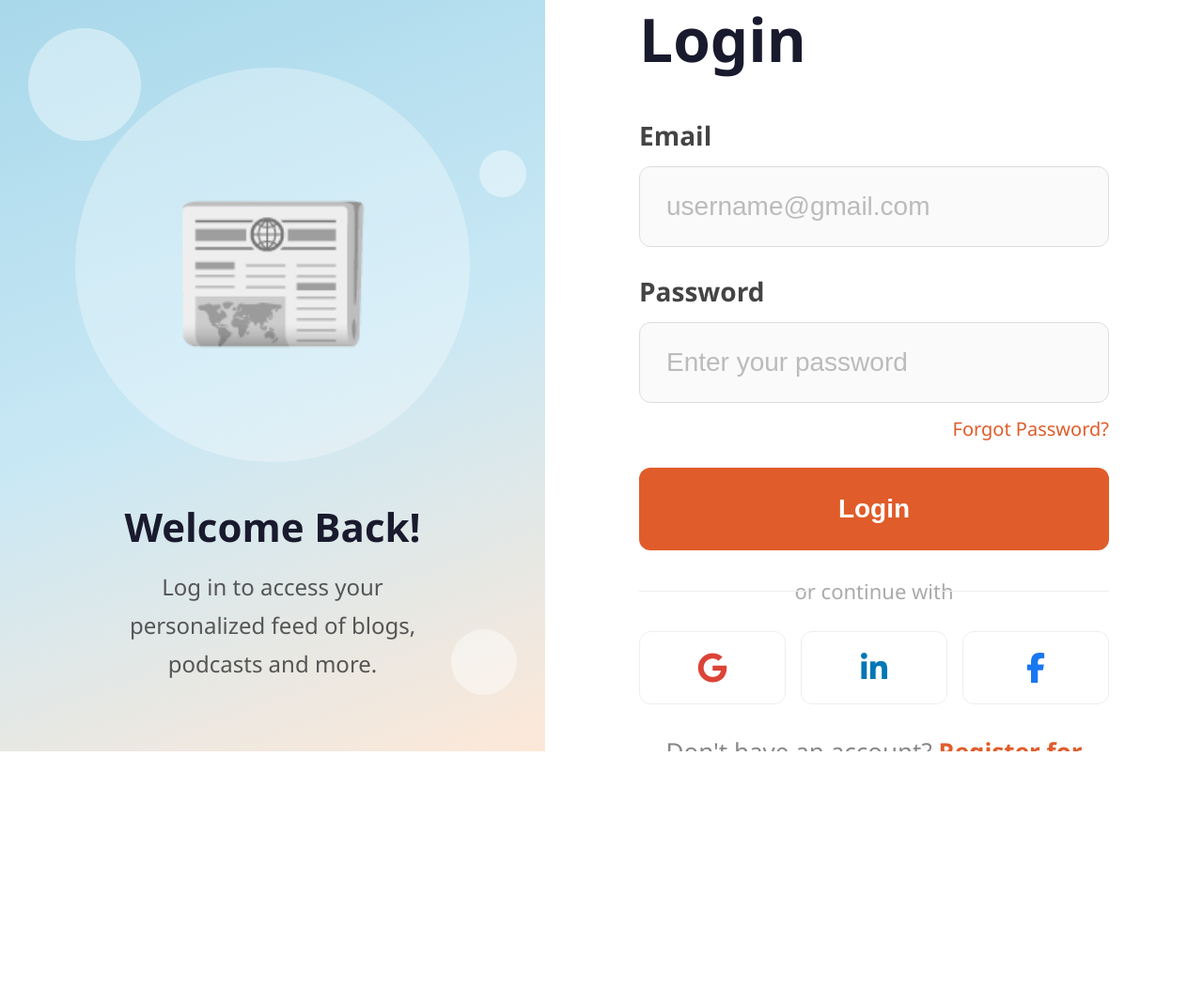
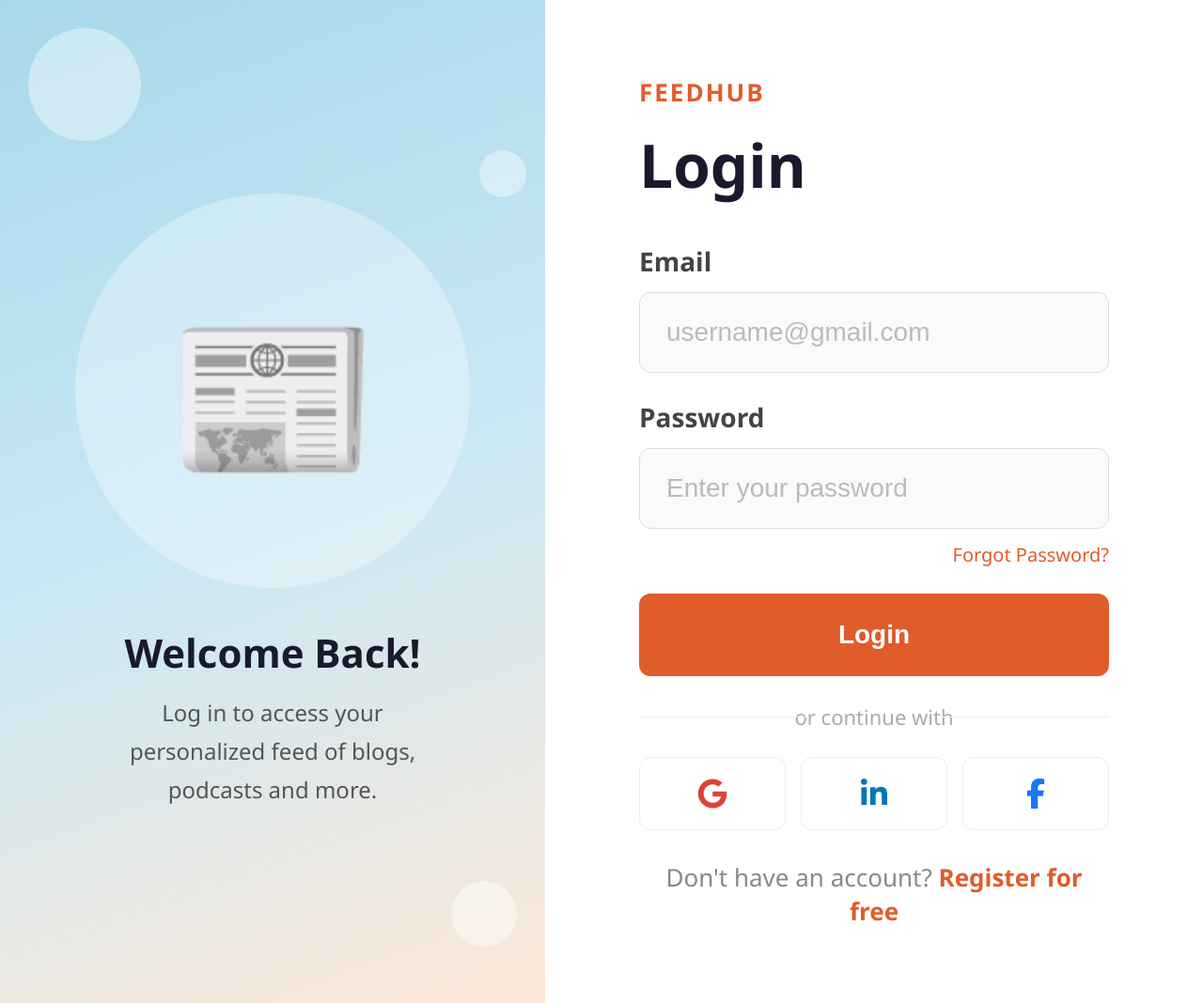
Before and after one commit to Amshi-05/feedhub, a Flask app: page /login in a window 1280 px wide. Shown: the whole page at 94% size. Before the commit the page ends 800 px from the top, so only its background shows below. Run offline with Flask 3, Linux system fonts and the light colour scheme.

Commit message:
Fix login scroll issue

```diff
--- a/templates/login.html
+++ b/templates/login.html
@@ -23,7 +23,7 @@
       background: #fff;
       display: flex;
       width: 100vw;
-      height: 100vh;
+      min-height: 100vh;
       overflow: hidden;
     }
 
@@ -38,7 +38,7 @@
       padding: 60px 40px;
       position: relative;
       overflow: hidden;
-      min-height: 100vh;
+      min-height: auto;
     }
 
     .big-circle {
--- a/templates/register.html
+++ b/templates/register.html
@@ -23,7 +23,7 @@
       background: #fff;
       display: flex;
       width: 100vw;
-      height: 100vh;
+      min-height: 100vh;
       overflow: hidden;
     }
 
@@ -178,7 +178,7 @@
       padding: 60px 40px;
       position: relative;
       overflow: hidden;
-      min-height: 100vh;
+      min-height: auto;
     }
 
     .big-circle {
```
